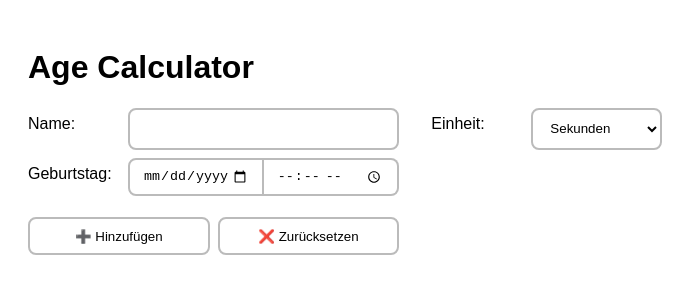
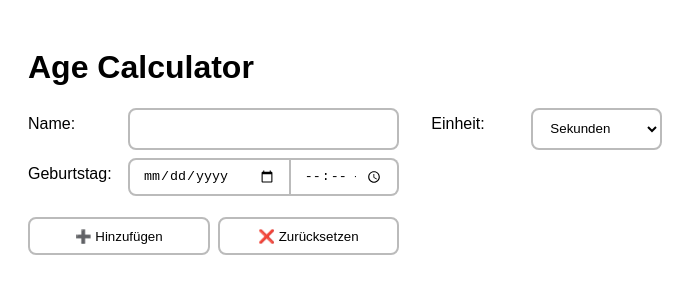
Before and after one commit to dmstern/age-calculator, a React (Create React App) app: page / in a window 1280 px wide. Shown: the top 300 px of the page, without its empty margins (0-697 px from the left). Built offline with nearby package versions, Linux system fonts and the light colour scheme.

Commit message:
Stretch date field a bit

```diff
--- a/src/styles.css
+++ b/src/styles.css
@@ -26,8 +26,12 @@ form label {
   display: flex;
 }
 
-.dateTimePicker input {
-  width: 50%;
+.dateTimePicker input[type="date"] {
+  width: 60%;
+}
+
+.dateTimePicker input[type="time"] {
+  width: 40%;
 }
 
 form label span {
```
